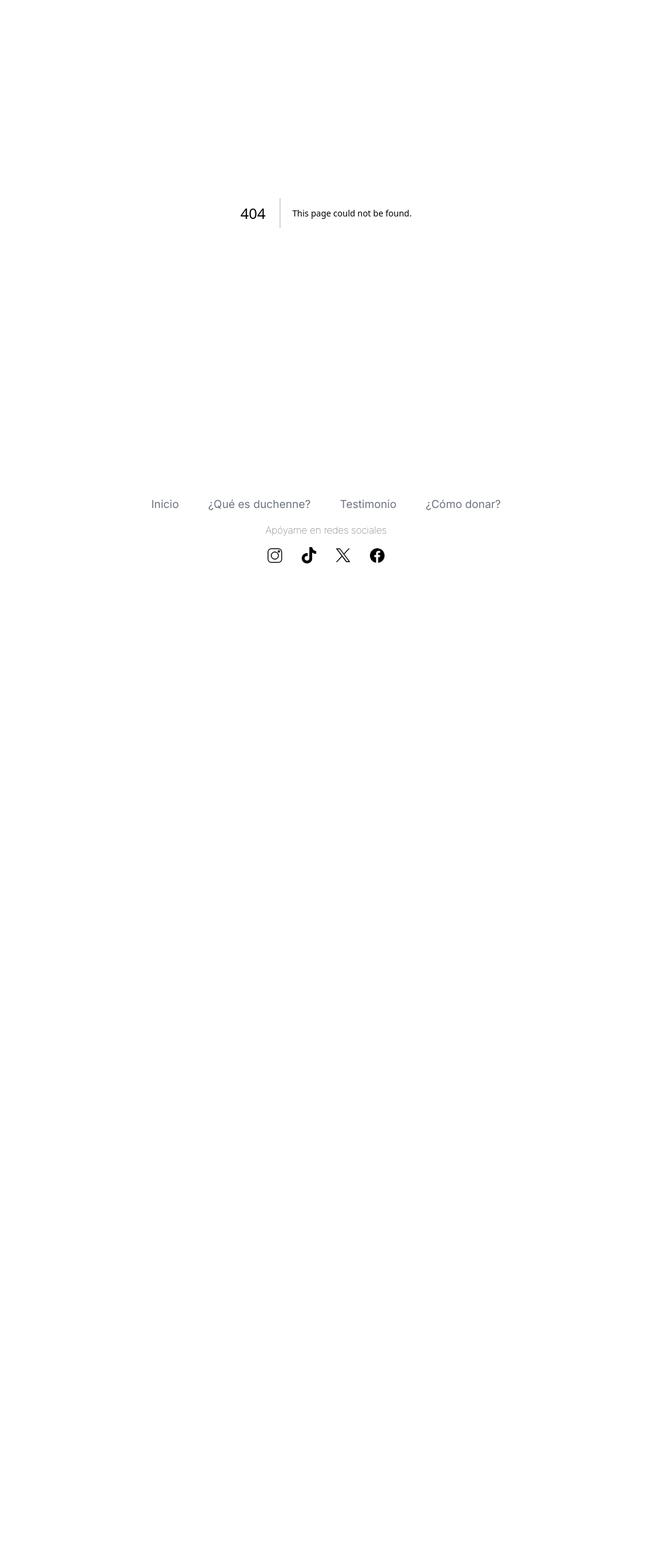
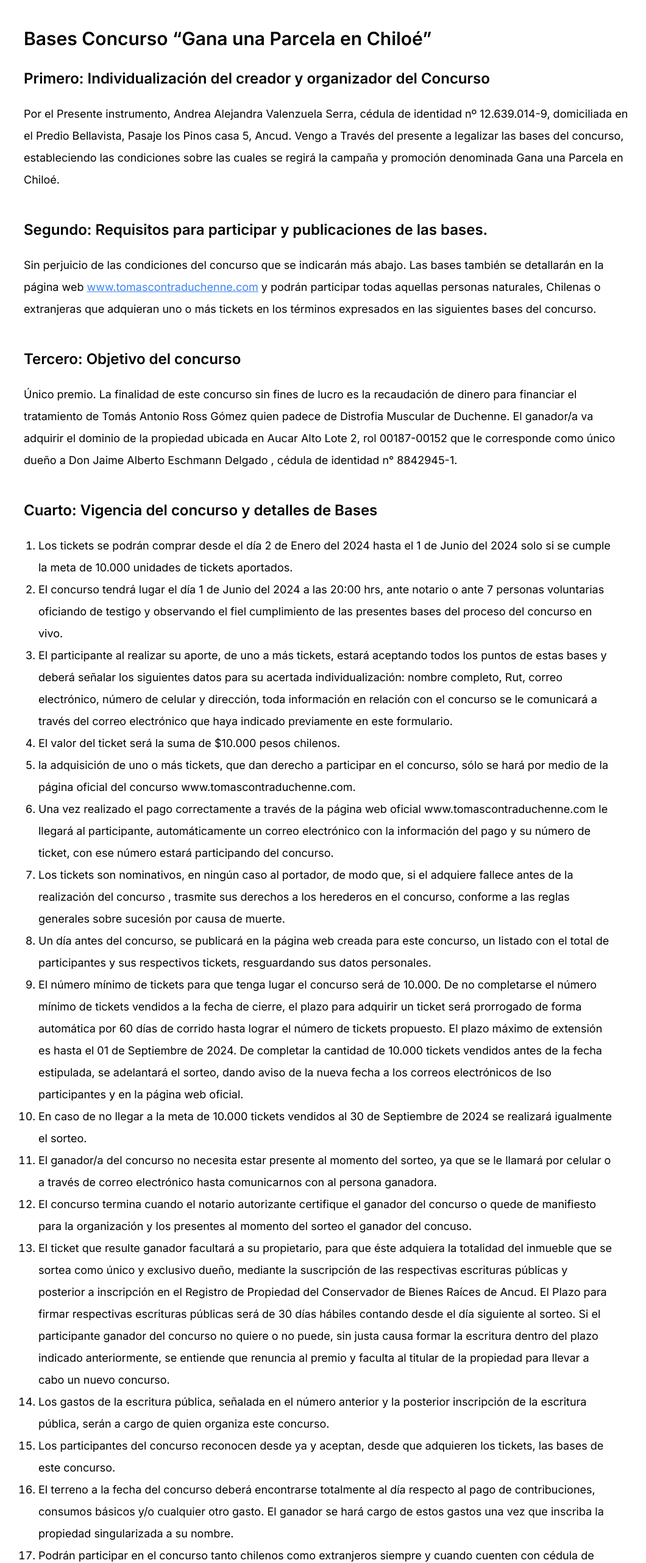
Before and after one commit to dalvaradotey/tomas, a Next.js app: page /bases-rifa-parcelas in a window 1280 px wide. Before the commit this address had no page. Shown: the part 51-2614 px from the top of the page at 61% size, without its empty margins (105-1165 px from the left). Before the commit the page ends 1023 px from the top, so only its background shows below. Built offline with nearby package versions, Linux system fonts and the light colour scheme.

Commit message:
ADD: bases legales rifa parcelas

```diff
--- /dev/null
+++ b/src/app/bases-rifa-parcelas/page.tsx
@@ -0,0 +1,73 @@
+import Banner from "@/components/Banner";
+import { Metadata } from "next";
+
+export const metadata: Metadata = {
+  title: 'Bases Legales Rifa Gana una Parcela en Chiloé | Tomas contra Duchenne',
+  description: 'Bases legales para rifa solidaria "Gana una Parcela en Chiloé" en beneficio a Tomás en su lucha contra Duchenne.',
+  openGraph: {
+    siteName: 'Tomas contra Duchenne',
+    locale: 'es-CL',
+    type: 'website',
+    title: 'Bases Legales Rifa Gana una Parcela en Chiloé | Tomas contra Duchenne',
+    description: 'Bases legales para rifa solidaria "Gana una Parcela en Chiloé" en beneficio a Tomás en su lucha contra Duchenne.',
+    url: 'https://ayudatomas.com/bases-rifa-parcelas',
+    images: [
+      {
+        url: '/tomas-rifa.jpg',
+        width: 662,
+        height: 487,
+      },
+    ],
+  },
+}
+
+export default function BasesRifaParcela() {
+  return (
+    <>
+      <div className="p-8 md:py-24 md:px-36 text-lg leading-9 space-y-4">
+        <h1 className="text-3xl font-semibold mb-8">Bases Concurso &ldquo;Gana una Parcela en Chiloé&rdquo;</h1>
+        <div className="grid gap-12">
+          <div>
+            <h2 className="text-2xl font-semibold mb-6">Primero: Individualización del creador y organizador del Concurso</h2>
+            <p>Por el Presente instrumento, Andrea Alejandra Valenzuela Serra, cédula de identidad nº 12.639.014-9, domiciliada en el Predio Bellavista, Pasaje los Pinos casa 5, Ancud. Vengo a Través del presente a legalizar las bases del concurso, estableciendo las condiciones sobre las cuales se regirá la campaña y promoción denominada <span className="bold">Gana una Parcela en Chiloé</span>.</p>
+          </div>
+          <div>
+            <h2 className="text-2xl font-semibold mb-6">Segundo: Requisitos para participar y publicaciones de las bases.</h2>
+            <p>Sin perjuicio de las condiciones del concurso que se indicarán más abajo. Las bases también se detallarán en la página web <a href="https://www.tomascontraduchenne.com" className="text-blue-500 underline">www.tomascontraduchenne.com</a> y podrán participar todas aquellas personas naturales, Chilenas o extranjeras que adquieran uno o más tickets en los términos expresados en las siguientes bases del concurso.</p>
+          </div>
+          <div>
+            <h2 className="text-2xl font-semibold mb-6">Tercero: Objetivo del concurso </h2>
+            <p>Único premio. La finalidad de este concurso sin fines de lucro es la recaudación de dinero para financiar el tratamiento de Tomás Antonio Ross Gómez quien padece de Distrofia Muscular de Duchenne. El ganador/a va adquirir el dominio de la propiedad ubicada en Aucar Alto Lote 2, rol 00187-00152  que le corresponde como único dueño a Don Jaime Alberto Eschmann Delgado , cédula de identidad n° 8842945-1.</p>
+          </div>
+          <div>
+            <h2 className="text-2xl font-semibold mb-6">Cuarto: Vigencia del concurso y detalles de Bases</h2>
+            <ol className="list-decimal mx-6">
+              <li>Los tickets se podrán comprar desde el día 2 de Enero del 2024 hasta el 1 de Junio del 2024 solo si se cumple la meta de 10.000 unidades de tickets aportados.</li>
+              <li>El concurso tendrá lugar el día 1 de Junio del 2024 a las 20:00 hrs, ante notario o ante 7 personas voluntarias oficiando de testigo y observando el fiel cumplimiento de las presentes bases del proceso del concurso en vivo.</li>
+              <li>El participante al realizar su aporte, de uno a más tickets, estará aceptando todos los puntos de estas bases y deberá señalar los siguientes datos para su acertada individualización: nombre completo, Rut, correo electrónico, número de celular y dirección, toda información en relación con el concurso se le comunicará a través del correo electrónico que haya indicado previamente en este formulario.</li>
+              <li>El valor del ticket será la suma de $10.000 pesos chilenos.</li>
+              <li>la adquisición de uno o más tickets, que dan derecho a participar en el concurso, sólo se hará por medio de la página oficial del concurso www.tomascontraduchenne.com.</li>
+              <li>Una vez realizado el pago correctamente a través de la página web oficial www.tomascontraduchenne.com le llegará al participante, automáticamente un correo electrónico con la información del pago y su número de ticket, con ese número estará participando del concurso.</li>
+              <li>Los tickets son nominativos, en ningún caso al portador, de modo que, si el adquiere fallece antes de la realización del concurso , trasmite sus derechos a los herederos en el concurso, conforme a las reglas generales sobre sucesión por causa de muerte.</li>
+              <li>Un día antes del concurso, se publicará en la página web creada para este concurso, un listado con el total de participantes y sus respectivos tickets, resguardando sus datos personales.</li>
+              <li>El número mínimo de tickets para que tenga lugar el concurso será de 10.000. De no completarse el número mínimo de tickets vendidos a la fecha de cierre, el plazo para adquirir un ticket será prorrogado de forma automática por 60 días de corrido hasta lograr el número de tickets propuesto. El plazo máximo de extensión es hasta el 01 de Septiembre de 2024. De completar la cantidad de 10.000 tickets vendidos antes de la fecha estipulada, se adelantará el sorteo, dando aviso de la nueva fecha a los correos electrónicos de lso participantes y en la página web oficial.</li>
+              <li>En caso de no llegar a la meta de 10.000 tickets vendidos al 30 de Septiembre de 2024 se realizará igualmente el sorteo.</li>
+              <li>El ganador/a del concurso no necesita estar presente al momento del sorteo, ya que se le llamará por celular o a través de correo electrónico hasta comunicarnos con al persona ganadora.</li>
+              <li>El concurso termina cuando el notario autorizante certifique el ganador del concurso o quede de manifiesto para la organización y los presentes al momento del sorteo el ganador del concuso.</li>
+              <li>El ticket que resulte ganador facultará a su propietario, para que éste adquiera la totalidad del inmueble que se sortea como único y exclusivo dueño, mediante la suscripción de las respectivas escrituras públicas y posterior a inscripción en el Registro de Propiedad del Conservador de Bienes Raíces de Ancud. El Plazo para firmar respectivas escrituras públicas será de 30 días hábiles contando desde el día siguiente al sorteo. Si el participante ganador del concurso no quiere o no puede, sin justa causa formar la escritura dentro del plazo indicado anteriormente, se entiende que renuncia al premio y faculta al titular de la propiedad para llevar a cabo un nuevo concurso.</li>
+              <li>Los gastos de la escritura pública, señalada en el número anterior y la posterior inscripción de la escritura pública, serán a cargo de quien organiza este concurso.</li>
+              <li>Los participantes del concurso reconocen desde ya y aceptan, desde que adquieren los tickets, las bases de este concurso.</li>
+              <li>El terreno a la fecha del concurso deberá encontrarse totalmente al día respecto al pago de contribuciones, consumos básicos y/o cualquier otro gasto. El ganador se hará cargo de estos gastos una vez que inscriba la propiedad singularizada a su nombre.</li>
+              <li>Podrán participar en el concurso tanto chilenos como extranjeros siempre y cuando cuenten con cédula de identidad nacional. Menores de edad podrán adquirir uno o más tickets, pero deberán ser representados por su tutor legal.</li>
+              <li>No podrán adquirir tickets y/o participar en el presente concurso, las siguientes personas: propietario actual del terreno y sus descendientes en todas las líneas rectas. Tampoco podrán adquirir ticket la familia directa del beneficiario Tomás Ross Gómez.</li>
+              <li>El organizador del concurso se reserva el derecho de complementar o modificar las bases de esta promoción, incluso iniciada esta.</li>
+            </ol>
+          </div>
+        </div>
+      </div>
+      <div className="mt-10">
+        <Banner />
+      </div>
+    </>
+  )
+}
--- a/src/components/Footer.tsx
+++ b/src/components/Footer.tsx
@@ -37,6 +37,14 @@ export default function Footer() {
             ¿Cómo donar?
           </Link>
         </li>
+        <li>
+          <Link
+            href="/bases-rifa-parcelas"
+            className="hover:underline hover:decoration-pink-500 hover:underline-offset-8 hover:decoration-4"
+          >
+            Bases legales rifa
+          </Link>
+        </li>
       </ul>
       <p className="mb-4 text-gray-800 text-base font-thin">Apóyame en redes sociales</p>
       <SocialNetworks />
```
Also changed, not shown: public/tomas-rifa.jpg (added).
